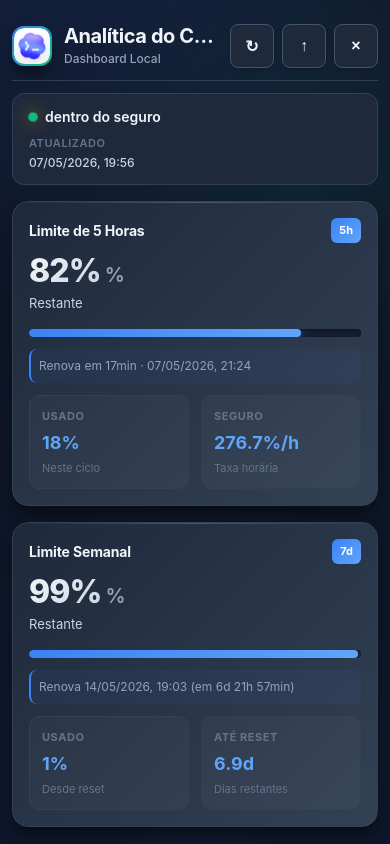
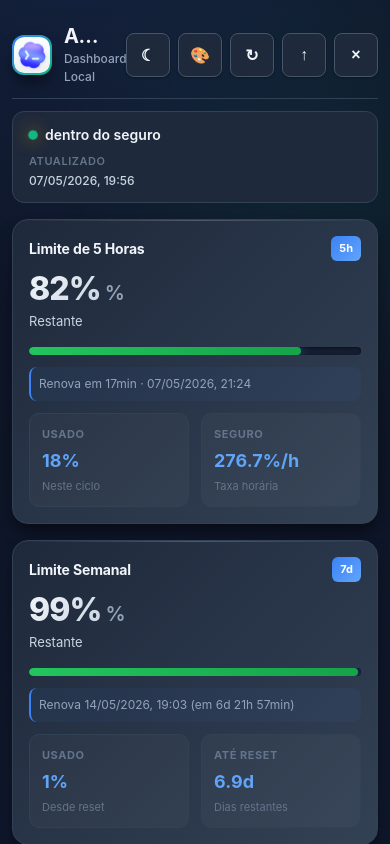
Before and after one commit to leosaquetto/codex-usage, a plain HTML site: page webapp/index.html in a window 390 px wide. Drawn offline with Linux system fonts and the light colour scheme; no server answers; files whose address does not match are found by name.

Commit message:
Corrige color picker de tema e barra de progresso dinâmica

```diff
--- a/webapp/app.js
+++ b/webapp/app.js
@@ -163,6 +163,13 @@ function setProgress(barId, textId, percent) {
   if (bar) {
     bar.style.width = `${safePercent}%`;
     bar.style.setProperty('--progress-width', `${safePercent}%`);
+    if (safePercent >= 70) {
+      bar.style.background = 'linear-gradient(90deg, #22c55e, #16a34a)';
+    } else if (safePercent >= 35) {
+      bar.style.background = 'linear-gradient(90deg, #f59e0b, #d97706)';
+    } else {
+      bar.style.background = 'linear-gradient(90deg, #ef4444, #dc2626)';
+    }
   }
   if (text) text.textContent = `${safePercent}%`;
   if (progress) progress.setAttribute("aria-valuenow", String(safePercent));
--- a/webapp/index.html
+++ b/webapp/index.html
@@ -40,6 +40,12 @@
           </div>
 
           <div class="header-actions">
+            <button id="themeToggleButton" class="icon-button" title="Alternar tema" aria-label="Alternar tema" aria-pressed="false">
+              <span id="themeToggleIcon" class="icon">◐</span>
+            </button>
+            <button id="themeColorButton" class="icon-button" title="Cor do tema" aria-label="Cor do tema">
+              <span class="icon">🎨</span>
+            </button>
             <button id="refreshButton" class="icon-button" title="Recarregar página" aria-label="Recarregar">
               <span class="icon">↻</span>
             </button>
@@ -49,6 +55,7 @@
             <button id="closeButton" class="icon-button" title="Fechar" aria-label="Fechar">
               <span class="icon">×</span>
             </button>
+            <input id="themeColorInput" class="theme-color-input" type="color" value="#3b82f6" aria-label="Selecionar cor do tema" />
           </div>
         </div>
 
--- a/webapp/style.css
+++ b/webapp/style.css
@@ -240,6 +240,14 @@ p {
   display: flex;
   gap: 8px;
   flex-shrink: 0;
+}
+
+.theme-color-input {
+  position: absolute;
+  width: 1px;
+  height: 1px;
+  opacity: 0;
+  pointer-events: none;
 }
 
 .icon-button {
```
Also changed, not shown: .github/workflows/vercel-preview.yml, .github/workflows/vercel-production.yml.
